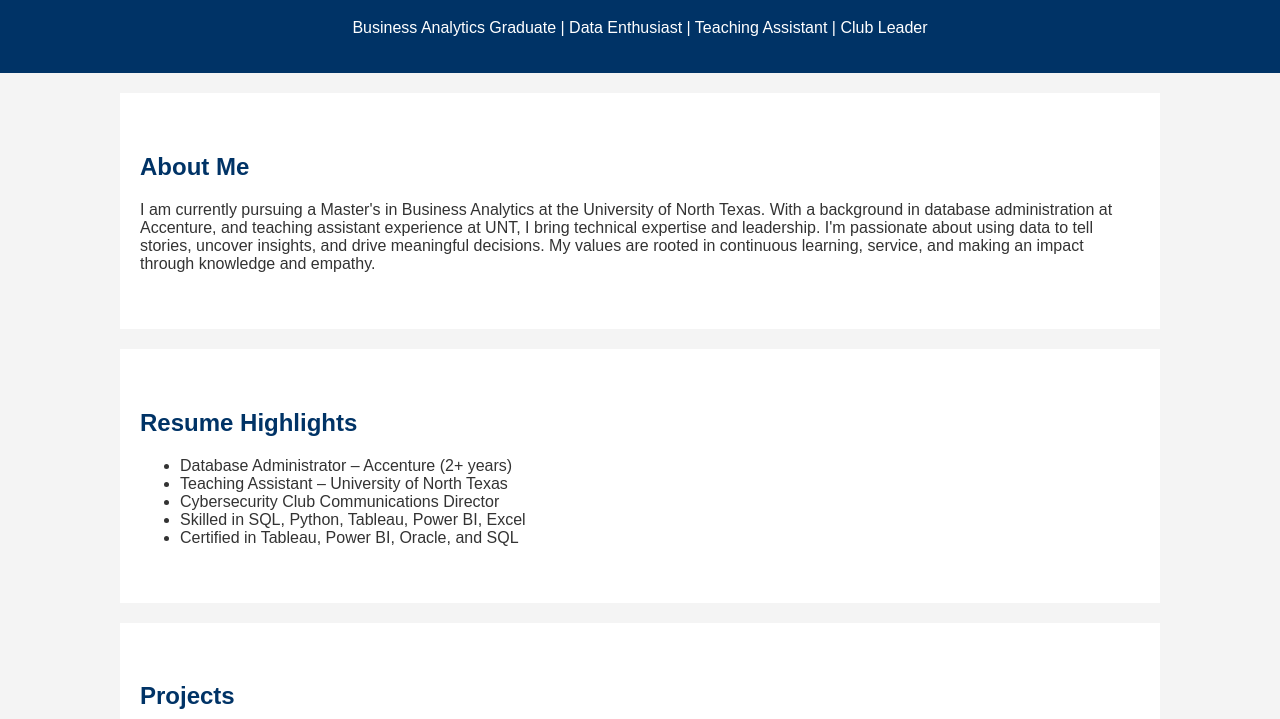
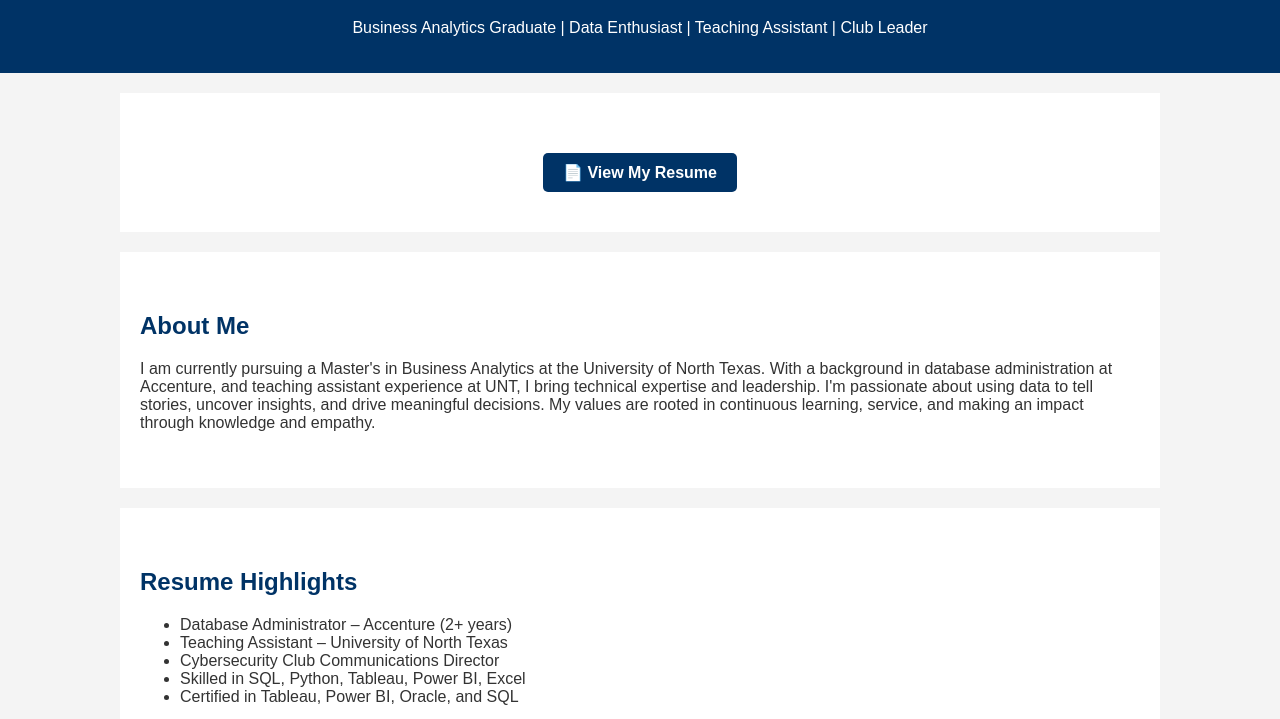
Before and after one commit to PRAKASH3S/prakashteki.github.io, a plain HTML site: page index.html in a window 1280 px wide. Shown: the part 81-800 px from the top of the page. Drawn offline with Linux system fonts and the light colour scheme.

Commit message:
Update index.html

```diff
--- a/index.html
+++ b/index.html
@@ -1,4 +1,3 @@
-
 <!DOCTYPE html>
 <html lang="en">
 <head>
@@ -13,6 +12,10 @@
         .project { margin-bottom: 20px; padding: 15px; border: 1px solid #ccc; border-radius: 8px; background: #fafafa; }
         footer { text-align: center; padding: 20px; font-size: 14px; background: #003366; color: white; margin-top: 20px; }
         a { color: #003366; text-decoration: none; }
+        .resume-button {
+            display:inline-block; padding:10px 20px; background:#003366; color:#fff;
+            border-radius:5px; font-weight:bold; margin-top: 20px;
+        }
     </style>
 </head>
 <body>
@@ -21,6 +24,13 @@
     <h1>Prakash Teki</h1>
     <p>Business Analytics Graduate | Data Enthusiast | Teaching Assistant | Club Leader</p>
 </header>
+
+<!-- Resume Button Section -->
+<section style="text-align:center;">
+    <a href="https://prakash3s.github.io/prakashteki.github.io/Prakash_Teki_Resume.pdf" target="_blank" class="resume-button">
+        📄 View My Resume
+    </a>
+</section>
 
 <section>
     <h2>About Me</h2>
@@ -48,7 +58,6 @@
         <h3>Adidas Sales Dashboard</h3>
         <p>Built Tableau dashboards to visualize regional and product line performance. Identified trends and strategic recommendations.</p>
     </div>
-    <!-- Add more projects here -->
 </section>
 
 <section>
@@ -64,7 +73,7 @@
     <h2>Contact</h2>
     <p>Email: <a href="mailto:tekiprakash1@gmail.com">tekiprakash1@gmail.com</a><br>
        LinkedIn: <a href="https://linkedin.com/in/tekip" target="_blank">linkedin.com/in/tekip</a><br>
-       GitHub: <a href="https://github.com/" target="_blank">github.com/[your-github]</a></p>
+       GitHub: <a href="https://github.com/PRAKASH3S" target="_blank">github.com/PRAKASH3S</a></p>
 </section>
 
 <footer>
```
